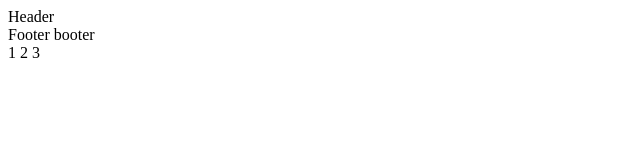
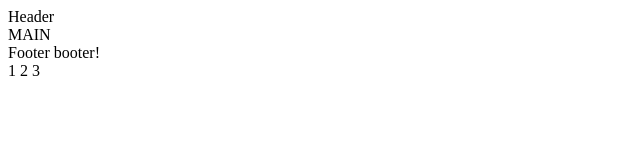
Before and after one commit to jaroslavcyk/my-project1, a plain HTML site: page index.html in a window 1280 px wide. Shown: the whole page, without its empty margins (0-640 px from the left). Drawn offline with Linux system fonts and the light colour scheme.

Commit message:
add main text

```diff
--- a/index.html
+++ b/index.html
@@ -9,8 +9,8 @@
 <body>
   <header>Header
   </header>
-  <main></main>
-  <footer>Footer booter</footer>
+  <main>MAIN</main>
+  <footer>Footer booter!</footer>
   1
   2
   3
```
